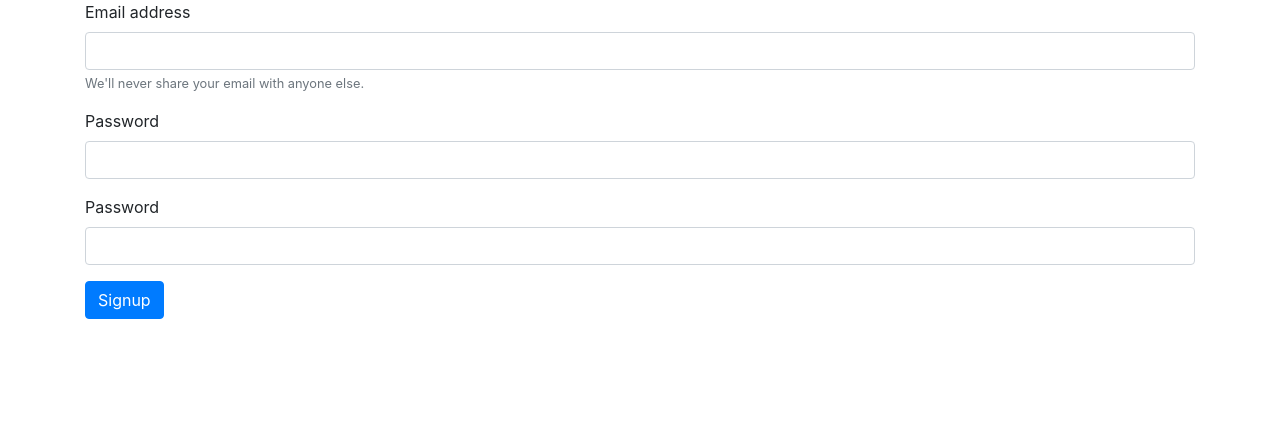
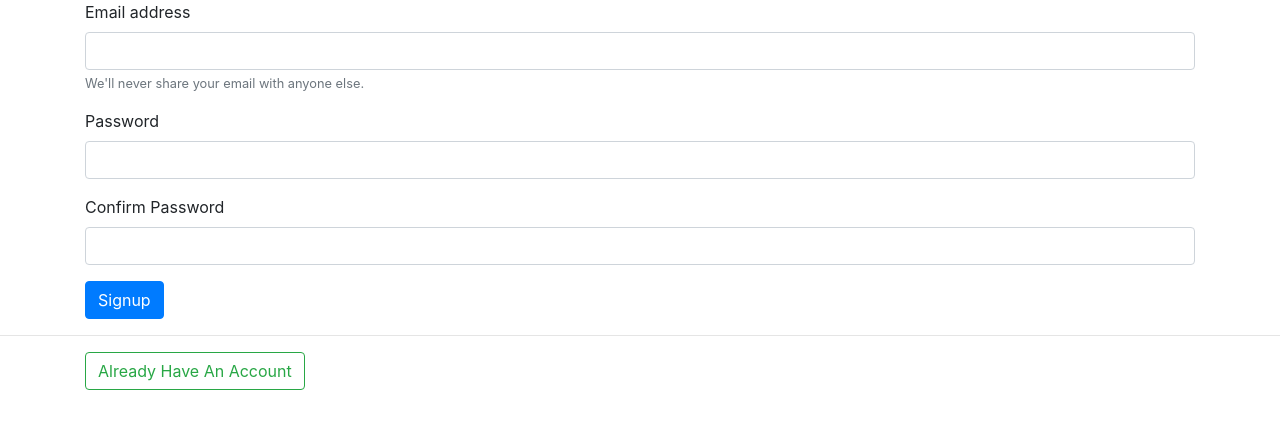
Before and after one commit to d-shaktiranjan/PocketNote, a PHP site: page /web_note/signup.php in a window 1280 px wide. Shown: the part 56-485 px from the top of the page. Run offline with PHP 8.4, Linux system fonts and the light colour scheme.

Commit message:
bs: login button added

```diff
--- a/signup.php
+++ b/signup.php
@@ -73,11 +73,17 @@ if($_SERVER["REQUEST_METHOD"]=="POST"){
     <input type="password" class="form-control" id="pass" name="pass" required>
   </div>
   <div class="form-group">
-    <label for="exampleInputPassword1">Password</label>
+    <label for="exampleInputPassword1">Confirm Password</label>
     <input type="password" class="form-control" id="cpass" name="cpass" required>
   </div>
   <button type="submit" class="btn btn-primary">Signup</button>
 </form>
+  </div>
+
+  <hr>
+  <div class="container" id="signupbtn">
+  <button type="button" class="btn btn-outline-success"
+   onclick="document.location='login.php'">Already Have An Account</button>
   </div>
 
     <!-- Optional JavaScript -->
```
